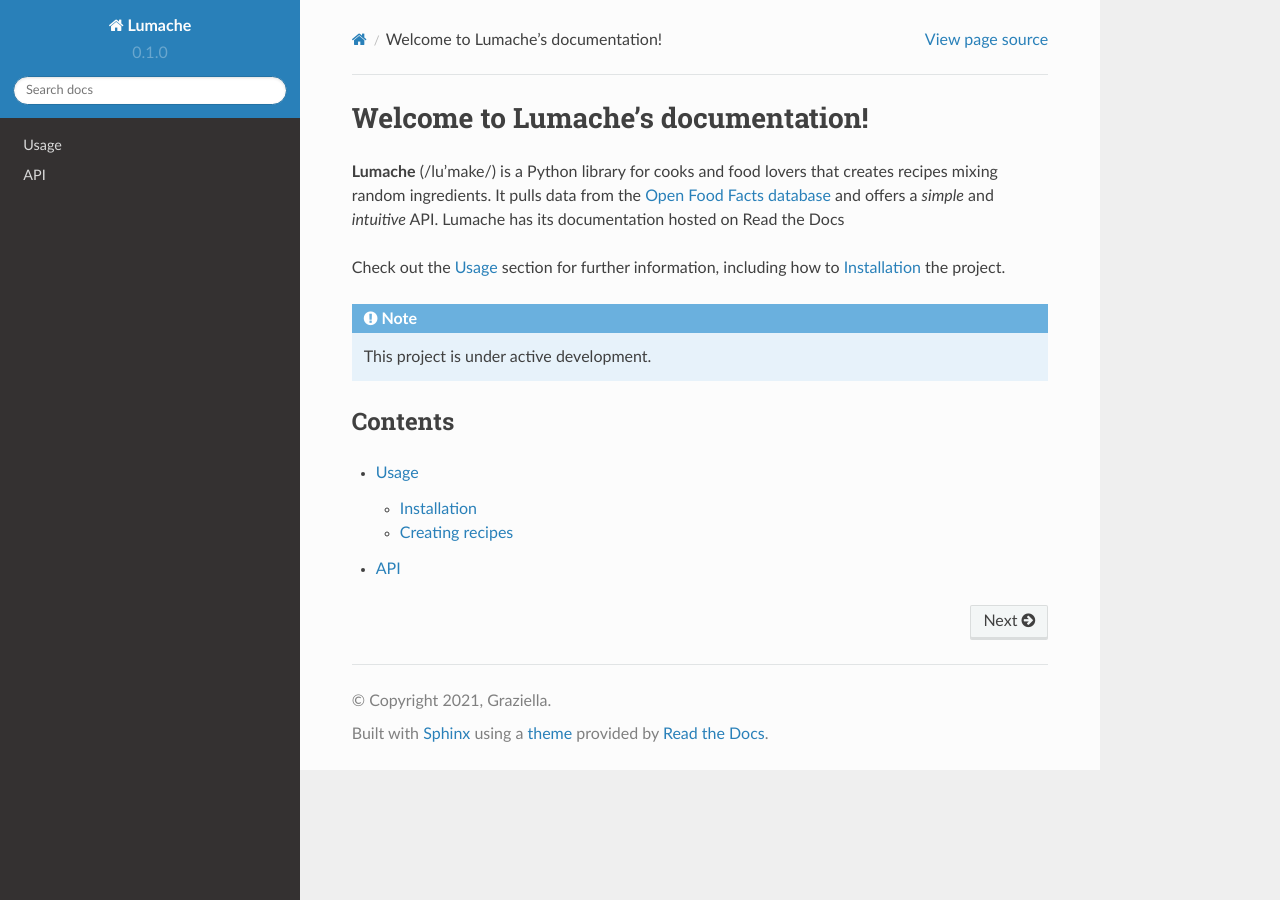
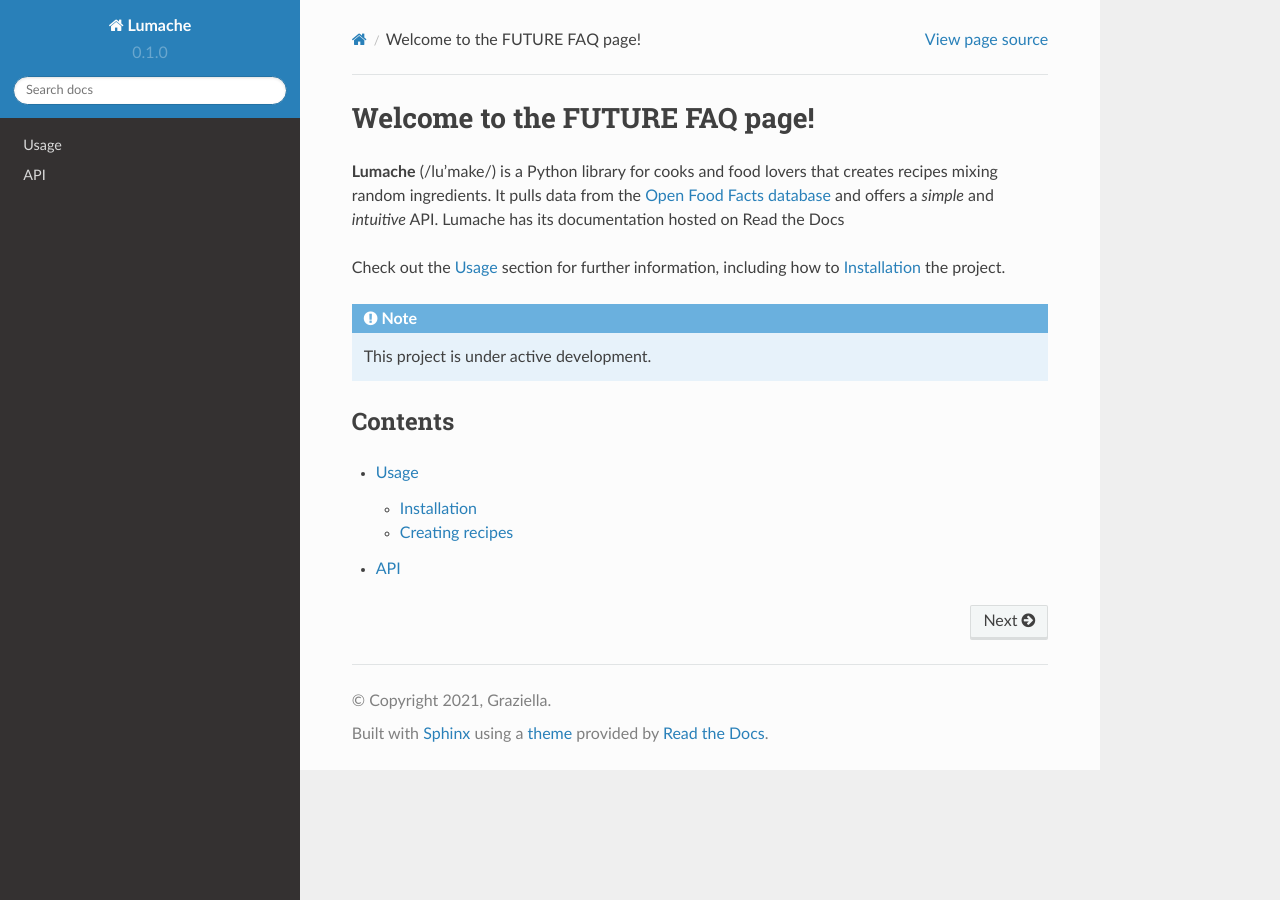
Before and after one commit to jnavarr5/readthedocs, a Sphinx documentation site: the page built from docs/source/index.rst, in a window 1280 px wide. Built offline with Sphinx 7.4.7 and the Read the Docs theme 2.0.0, drawn with Linux system fonts in a browser that asks for light colours.

Commit message:
Update index.rst
Changing the name of the page

```diff
--- a/docs/source/index.rst
+++ b/docs/source/index.rst
@@ -1,4 +1,4 @@
-Welcome to Lumache's documentation!
+Welcome to the FUTURE FAQ page!
 ===================================
 
 **Lumache** (/lu'make/) is a Python library for cooks and food lovers
```
